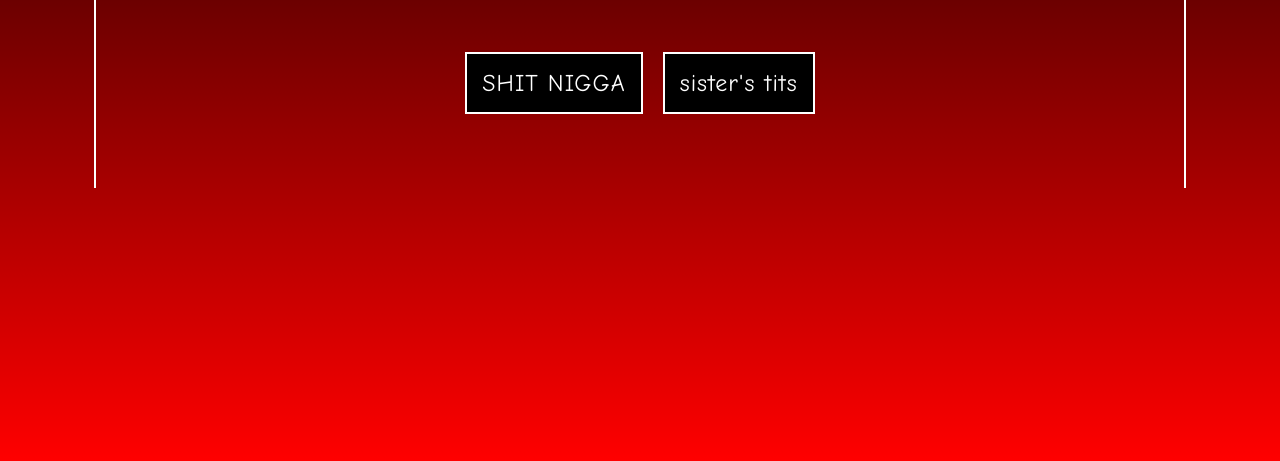
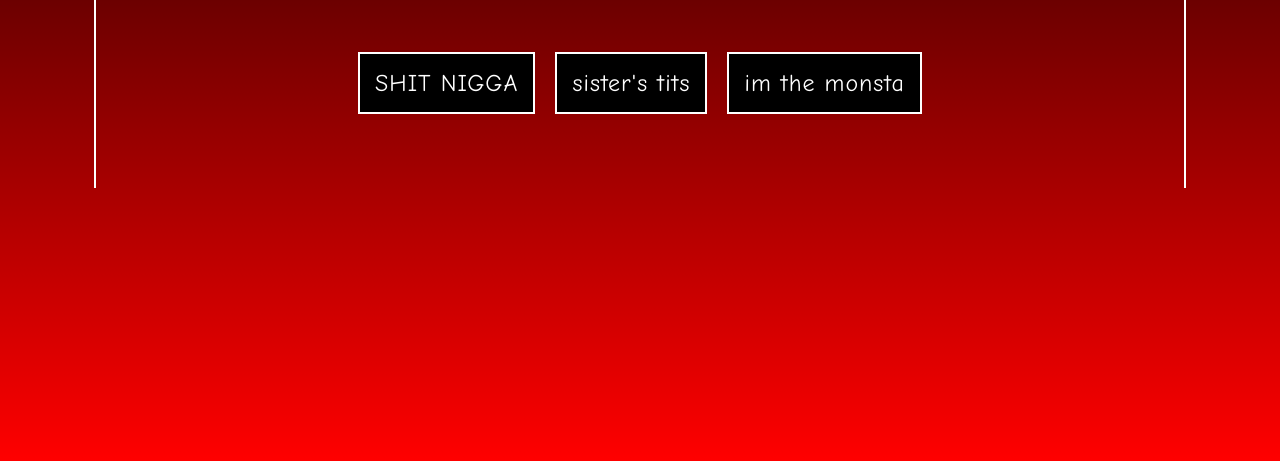
Before and after one commit to eiglow/andrewvlogs-soundboard, a plain HTML site: page index.html in a window 1280 px wide. Shown: the part 339-800 px from the top of the page. Drawn offline with Linux system fonts and the light colour scheme.

Commit message:
add a new sound

```diff
--- a/index.html
+++ b/index.html
@@ -94,7 +94,8 @@
 
 			var sounds = {
 				"SHIT NIGGA"    : "shitnigga.mp3",
-				"sister's tits" : "sisterstits.mp3"
+				"sister's tits" : "sisterstits.mp3",
+				"im the monsta" : "imthemonsta.mp3"
 			};
 			var soundsArray = Object.keys(sounds);
 			var soundsLength = soundsArray.length;
```
